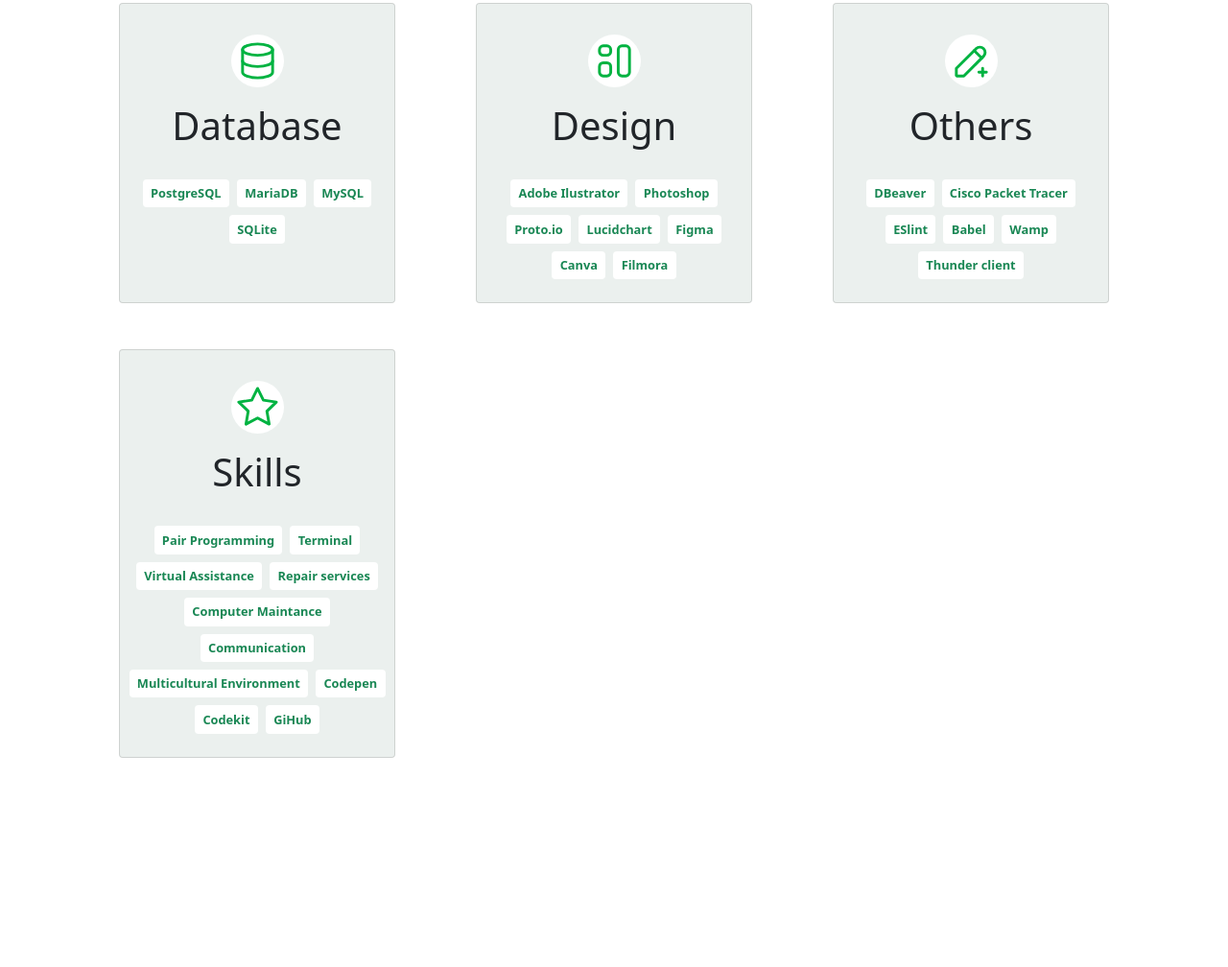
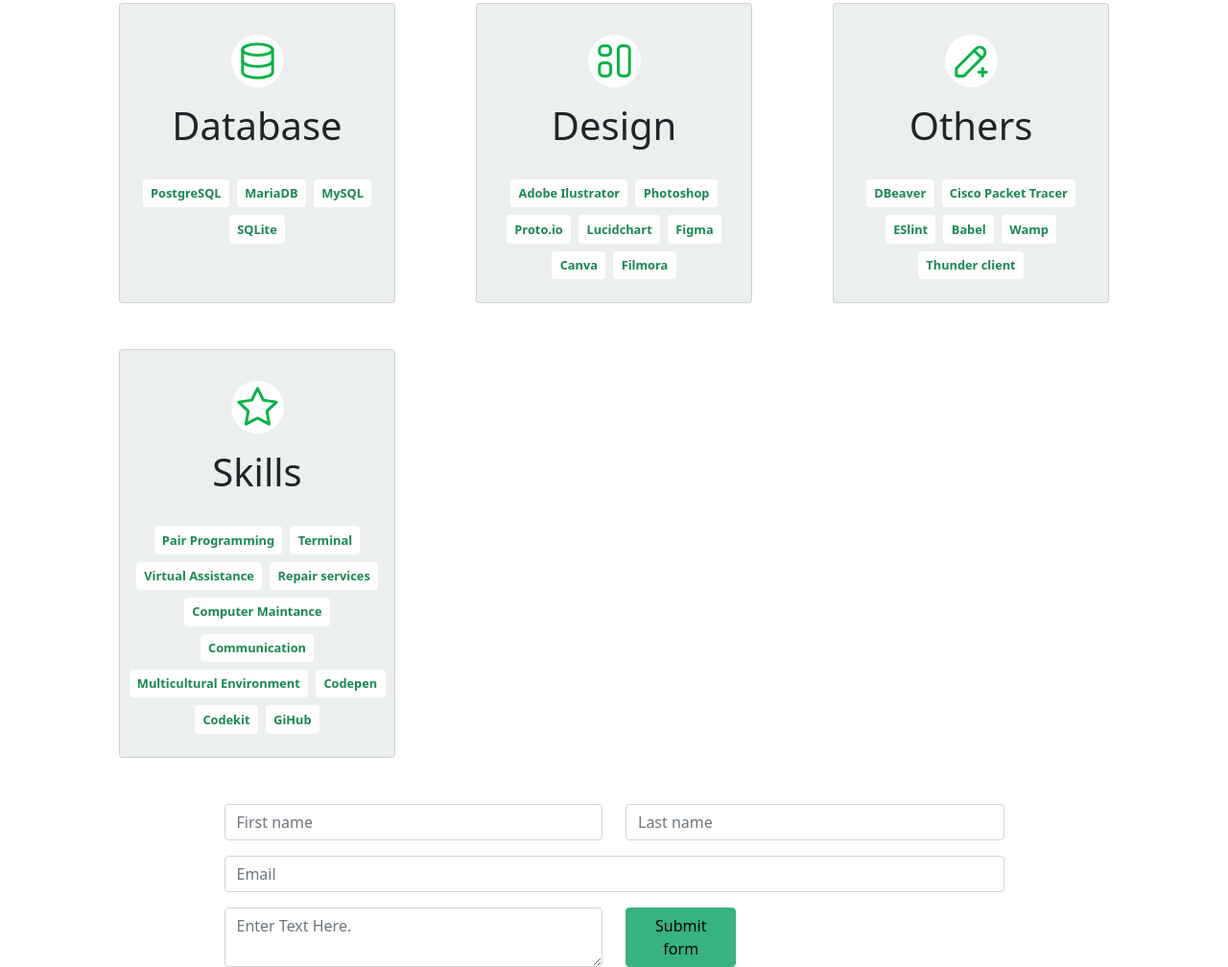
Before and after one commit to J2ZROMERO/portfolio, a website with bundled scripts: page index.html in a window 1280 px wide. Shown: the part 2967-3975 px from the top of the page at 96% size. Before the commit the page ends 3805 px from the top, so only its background shows below. Built offline with nearby package versions, Linux system fonts and the light colour scheme.

Commit message:
Add form

```diff
--- a/index.html
+++ b/index.html
@@ -105,6 +105,33 @@
 
 <!-- END ABOUT ME SECTION -->
 
+<!-- START FORM SECTION -->
+<div class="container d-flex justify-content-center">
+  <div class="row w-75">
+    <div class="col">
+      <input type="text" class="form-control" placeholder="First name" aria-label="First name" required>
+    </div>
+    <div class="col">
+      <input type="text" class="form-control" placeholder="Last name" aria-label="Last name" required>
+    </div>
+
+    <div class="col-12 mt-3">
+
+      <input type="email" class="form-control" id="inputEmail4" required placeholder="Email">
+    </div>
+
+    <div class="mt-3 col-md-6 ">
+      <textarea class="form-control" id="validationTextarea" placeholder="Enter Text Here." required></textarea>
+    </div>
+
+    <div class="col-md-2 mt-3">
+      <button class="btn btn-primary" type="submit">Submit form</button>
+    </div>
+
+  </div>
+</div>
+<!-- END FORM SECTION  -->
+
 
 
   <script type="module" src="./assets/js/index.js"></script>
```
